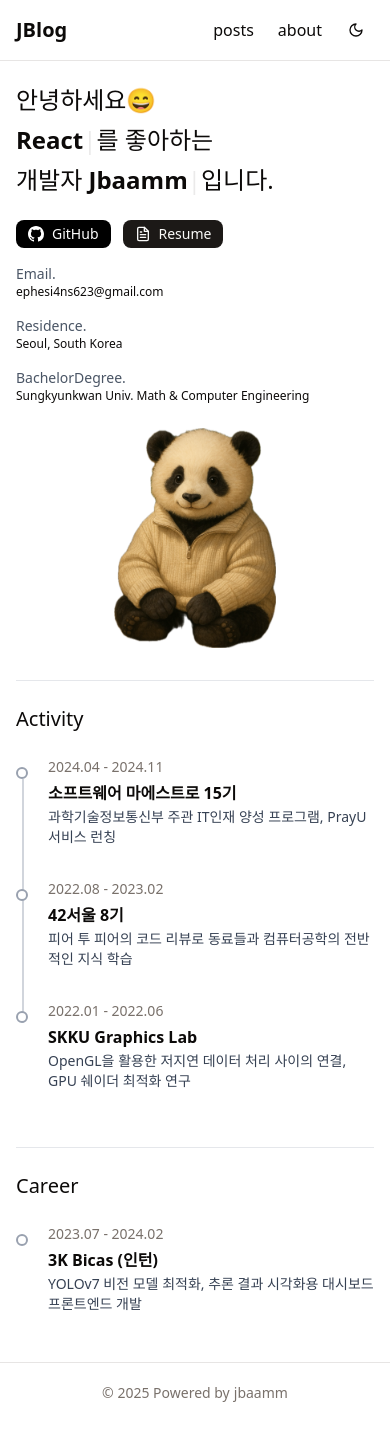
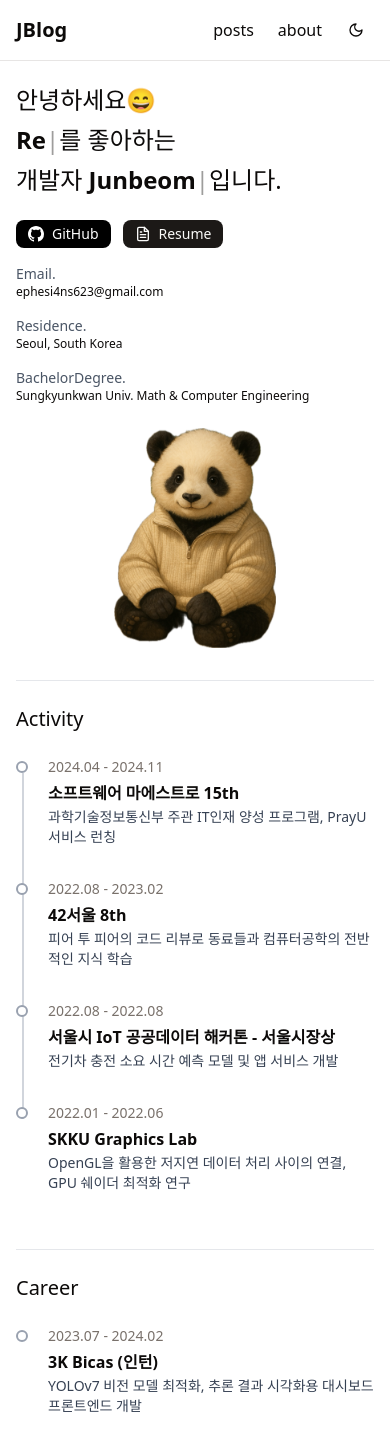
Before and after one commit to treephesians/JBLOG, a Next.js app: page /about in a window 390 px wide. Shown: the top 1445 px of the page. Before the commit the page ends 1423 px from the top, so only its background shows below. Built offline with nearby package versions, Linux system fonts and the light colour scheme.

Commit message:
fix: mobile ui issue in post detail page

```diff
--- a/src/app/about/page.tsx
+++ b/src/app/about/page.tsx
@@ -19,7 +19,7 @@ export default function AboutPage() {
               suffix="를 좋아하는"
             />
             <TypewriterEffect
-              texts={["박준범", "준뱀", "Jbaamm"]}
+              texts={["박준범", "준봄", "Junbeom", "Jbaamm"]}
               speed={80}
               deleteSpeed={40}
               prefix="개발자 "
@@ -122,21 +122,26 @@ export default function AboutPage() {
       <TimelineSection title="Activity">
         <TimelineItem
           date="2024.04 - 2024.11"
-          title="소프트웨어 마에스트로 15기"
+          title="소프트웨어 마에스트로 15th"
           subtitle="과학기술정보통신부 주관 IT인재 양성 프로그램, PrayU 서비스 런칭"
         />
 
         <TimelineItem
           date="2022.08 - 2023.02"
-          title="42서울 8기"
+          title="42서울 8th"
           subtitle="피어 투 피어의 코드 리뷰로 동료들과 컴퓨터공학의 전반적인 지식 학습"
+        />
+
+        <TimelineItem
+          date="2022.08 - 2022.08"
+          title="서울시 IoT 공공데이터 해커톤 - 서울시장상"
+          subtitle="전기차 충전 소요 시간 예측 모델 및 앱 서비스 개발"
         />
 
         <TimelineItem
           date="2022.01 - 2022.06"
           title="SKKU Graphics Lab"
           subtitle="OpenGL을 활용한 저지연 데이터 처리 사이의 연결, GPU 쉐이더 최적화 연구"
-          link
           isLast={true}
         />
       </TimelineSection>
--- a/src/app/posts/[slug]/page.tsx
+++ b/src/app/posts/[slug]/page.tsx
@@ -55,7 +55,7 @@ export default async function PostPage({ params }: PostPageProps) {
 
   return (
     <div className="relative max-w-5xl mx-auto">
-      <article className="prose prose-base dark:prose-invert max-w-3xl mx-auto py-8 px-4">
+      <article className="prose prose-sm sm:prose-base dark:prose-invert w-full max-w-[calc(100vw-2rem)] sm:max-w-2xl md:max-w-3xl mx-auto py-6 px-1">
         <PostHeader
           title={post.title}
           date={post.date}
--- a/src/components/about/TimelineItem.tsx
+++ b/src/components/about/TimelineItem.tsx
@@ -18,10 +18,10 @@ const TimelineItem: FC<TimelineItemProps> = ({
     <div className="flex group">
       <div className="relative flex-grow pl-8">
         {/* 원과 선 */}
-        <div className="absolute left-0 top-[10px] w-3 h-3 rounded-full border-2 border-gray-400 dark:border-border bg-background transition-colors"></div>
+        <div className="absolute left-0 top-1 w-3 h-3 rounded-full border-2 border-gray-400 dark:border-border bg-background transition-colors"></div>
         {!isLast && (
           <div
-            className="absolute left-[5.5px] top-[22px] bottom-0 w-0.5 bg-gray-300 dark:bg-border"
+            className="absolute left-[5.5px] top-[16px] bottom-0 w-0.5 bg-gray-300 dark:bg-border"
             style={{ height: "calc(100% + 2rem)" }}
           ></div>
         )}
--- a/src/components/post/post-header.tsx
+++ b/src/components/post/post-header.tsx
@@ -1,4 +1,5 @@
 import Image from "next/image";
+import { Badge } from "@/components/ui/badge";
 
 interface PostHeaderProps {
   title: string;
@@ -15,8 +16,10 @@ export default function PostHeader({
 }: PostHeaderProps) {
   return (
     <div className="mb-8">
-      <h1 className="text-4xl font-bold mb-2">{title}</h1>
-      <p className="text-gray-500 dark:text-gray-400 mb-4">
+      <h1 className="text-2xl sm:text-3xl md:text-4xl font-bold mb-2">
+        {title}
+      </h1>
+      <p className="text-xs sm:text-sm md:text-base text-muted-foreground mb-4">
         {new Date(date).toLocaleDateString("ko-KR", {
           year: "numeric",
           month: "long",
@@ -24,14 +27,11 @@ export default function PostHeader({
         })}
       </p>
       {tags.length > 0 && (
-        <div className="flex flex-wrap gap-2 mb-4">
+        <div className="flex flex-wrap gap-1">
           {tags.map((tag) => (
-            <span
-              key={tag}
-              className="bg-gray-100 dark:bg-gray-800 text-gray-800 dark:text-gray-200 px-2 py-1 rounded-md text-sm"
-            >
+            <Badge key={tag} variant="tag">
               {tag}
-            </span>
+            </Badge>
           ))}
         </div>
       )}
```
